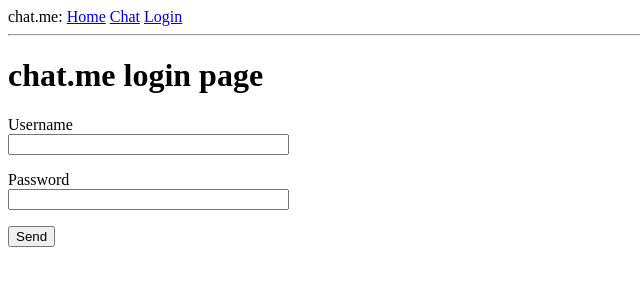
After one commit to jungwook-lee/chat-app, a Flask app: template app/templates/login.html in a window 1280 px wide. The commit adds this page. Shown: the top 300 px of the page, without its empty margins (0-640 px from the left). Run offline with Flask 2, Linux system fonts and the light colour scheme; the template is opened without the code that fills it: values that come from a table or form of the project are taken from there, others are empty.

Commit message:
Add basic login funtionality

```diff
--- a/app/__init__.py
+++ b/app/__init__.py
@@ -2,10 +2,12 @@ from flask import Flask
 from config import Config
 from flask_sqlalchemy import SQLAlchemy
 from flask_migrate import Migrate
+from flask_login import LoginManager
 
 app = Flask(__name__)
 app.config.from_object(Config)
 db = SQLAlchemy(app)
 migrate = Migrate(app, db)
+login = LoginManager(app)
 
 from app import routes, models
--- a/app/forms.py
+++ b/app/forms.py
@@ -5,3 +5,8 @@ from wtforms.validators import DataRequired
 class ChatForm(FlaskForm):
     text_field = StringField('Message', validators=[DataRequired()])
     submit = SubmitField('Send')
+
+class LoginForm(FlaskForm):
+    username = StringField('Username', validators=[DataRequired()])
+    password = StringField('Password', validators=[DataRequired()])
+    submit = SubmitField('Send')
--- a/app/routes.py
+++ b/app/routes.py
@@ -1,33 +1,51 @@
 # Routes route web urls to other components of your website
-from flask import render_template, flash, redirect, url_for
+from flask import render_template, flash, redirect, url_for, request
+from flask_login import current_user, login_user, logout_user, login_required
+from werkzeug.urls import url_parse
+
 from app import app
-
-from app.forms import ChatForm
+from app.models import User
+from app.forms import ChatForm, LoginForm
 
 @app.route('/')
 @app.route('/index')
+@login_required
 def index():
-    user = {'username': 'User A'}
-    return render_template('index.html', title='Home', user=user)
+    return render_template('index.html', title='Home')
 
 @app.route('/')
 @app.route('/chat', methods=['GET','POST'])
+@login_required
 def chat():
-    user = {'username': 'User A'}
-    msgs = [
-        {'author': 'User B',
-         'content': 'Hello There!'},
-        {'author': 'User C',
-         'content': 'It\'s treason then.'}
-    ]
     form = ChatForm()
     if form.validate_on_submit():
         flash('User sent a msg!')
         return redirect(url_for('chat'))
-    return render_template('chat.html', title='Chat', user=user,  msgs=msgs,
-                           form=form)
+    return render_template('chat.html', title='Chat', form=form)
 
 @app.route('/')
 @app.route('/login', methods=['GET', 'POST'])
 def login():
-    pass
+    if current_user.is_authenticated:
+        return redirect(url_for('index'))
+    form = LoginForm()
+    if form.validate_on_submit():
+        user = User.query.filter_by(username=form.username.data).first()
+        print(form.username.data, form.password.data)
+        if user is None or not user.check_password(form.password.data):
+            flash('Invalid Credentials')
+            return redirect(url_for('login'))
+        # TODO: Implement remember me!
+        #login_user(user, remember=form.remember_me.data)
+        login_user(user)
+        next_page = request.args.get('next')
+        if not next_page or url_parse(next_page).netloc != '':
+            next_page = url_for('index')
+        return redirect(next_page)
+    return render_template('login.html', title='Sign In', form=form)
+
+@app.route('/')
+@app.route('/logout', methods=['GET', 'POST'])
+def logout():
+    logout_user()
+    return redirect(url_for('index'))
--- a/app/templates/base.html
+++ b/app/templates/base.html
@@ -10,8 +10,12 @@
     <body>
         <div> chat.me:
             <a href="{{ url_for('index') }}">Home</a>
-            <a> </a>
             <a href="{{ url_for('chat') }}">Chat</a>
+            {% if current_user.is_anonymous %}
+                <a href="{{ url_for('login') }}">Login</a>
+            {% else %}
+                <a href="{{ url_for('logout') }}">Logout</a>
+            {% endif %}
         <hr>
         {% with messages = get_flashed_messages() %}
         {% if messages %}
--- a/app/templates/chat.html
+++ b/app/templates/chat.html
@@ -5,7 +5,7 @@
 {% block content %}
 
 <!-- Received Messages -->
-<h1><b>{{ user.username }}</b></h1>
+<h1><b>{{ current_user.username }}</b></h1>
 <h2>messages: </h2>
 {% for msg in msgs %}
     <div><p>{{ msg.author }} says: <b>{{ msg.content }}</b></p></div>
--- a/app/templates/index.html
+++ b/app/templates/index.html
@@ -4,6 +4,6 @@
 
 {% block content %}
 <h1>chat.me</h1>
-<h2>current user: {{ user.username }}</h2>
+<h2>current user: {{ current_user.username }}</h2>
     <div><p>last login - yesterday</p></div>
 {% endblock %}
--- /dev/null
+++ b/app/templates/login.html
@@ -0,0 +1,31 @@
+<!-- Login page -->
+
+{% extends "base.html" %}
+
+{% block content %}
+<h1>chat.me login page</h1>
+
+<form action="" method="post" novalidate>
+    {{ form.hidden_tag() }}
+    <p>
+        {{ form.username.label }}<br>
+        {{ form.username(size=32) }}
+
+        {% for error in form.username.errors %}
+        <span style="color; red;">[{{ error }}]</span>
+        {% endfor %}
+    </p>
+    <p>
+        {{ form.password.label }}<br>
+        {{ form.password(size=32) }}
+
+        {% for error in form.password.errors %}
+        <span style="color; red;">[{{ error }}]</span>
+        {% endfor %}
+    </p>
+    <p>
+    {{ form.submit() }}
+    </p>
+</form>
+
+{% endblock %}
```
Also changed, not shown: app/models.py (+16 -3 lines), requirements.txt (+19 -0 lines), app.db.
